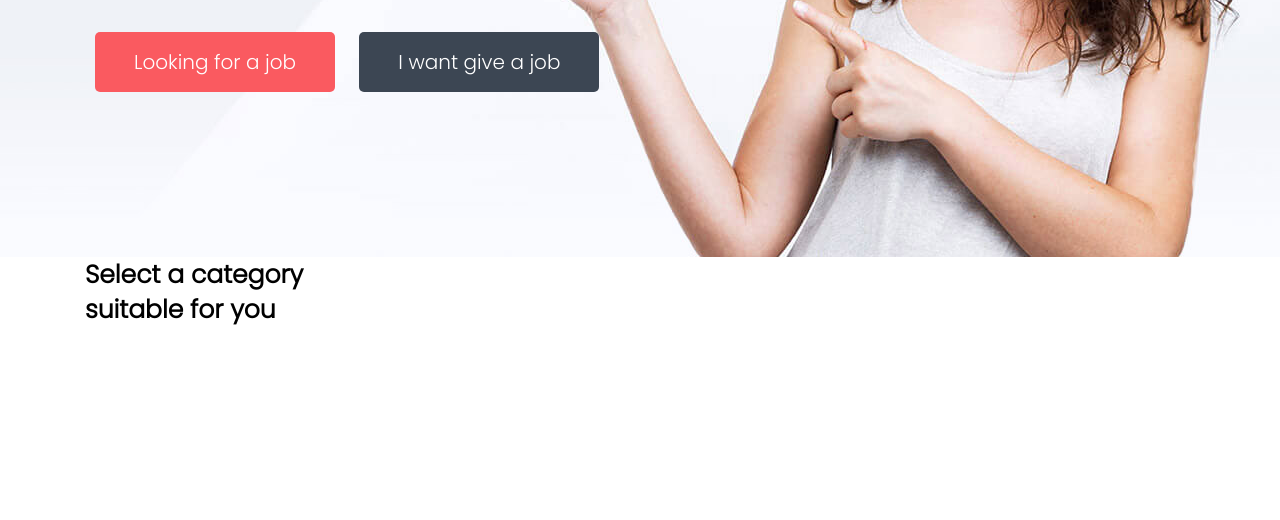
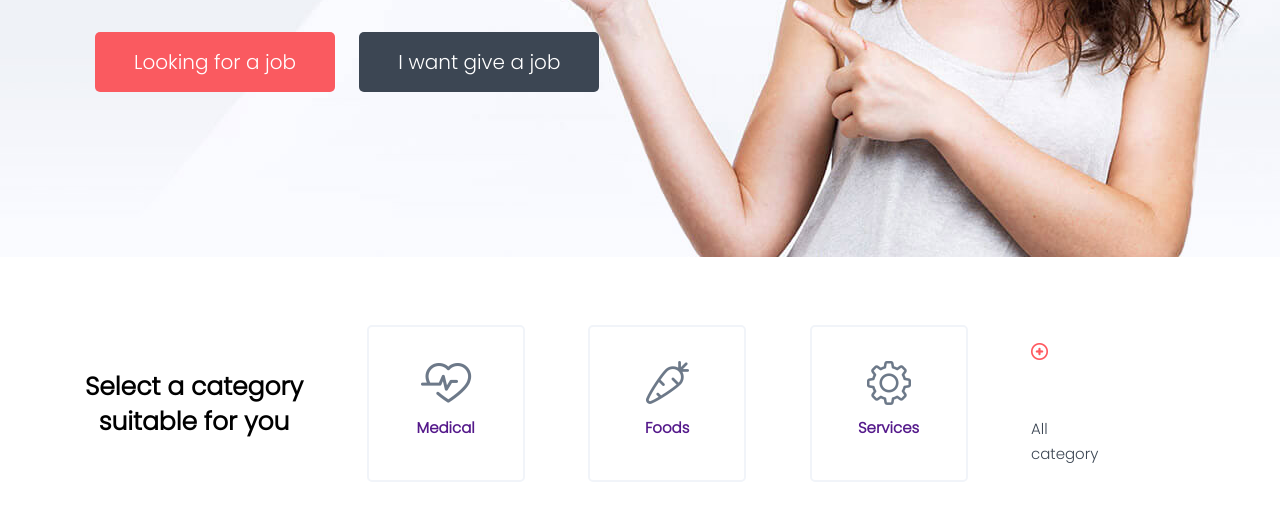
Before and after one commit to Profikusus/My-Blog-Project, a plain HTML site: page index.html in a window 1280 px wide. Shown: the part 458-978 px from the top of the page. Drawn offline with Linux system fonts and the light colour scheme.

Commit message:
додано mein menu

```diff
--- a/index.html
+++ b/index.html
@@ -59,7 +59,22 @@
                         <div class="select-category">
                             <h1>Select a category <br>suitable for you</h1>
                         </div>
-                        <a href=""></a><a href=""></a><a href=""></a>
+                        <a href="" class="btn-select-category">
+                            <img src="./images/home_employment_jobicon.png" alt="">
+                            <h6>Medical</h6>
+                        </a>
+                        <a href="" class="btn-select-category">
+                            <img src="./images/home_employment_jobicon2.png" alt="">
+                            <h6>Foods</h6>
+                        </a>
+                        <a href="" class="btn-select-category">
+                            <img src="./images/home_employment_jobicon3.png" alt="">
+                            <h6>Services</h6>
+                        </a>
+                        <div class="column-select-category">
+                            <a href=""><img src="./images/home_employment_pic1.png" alt=""></a>
+                            <a href="">All<br> category</a>
+                        </div>
                     </div>
                 </div>
             </div>
--- a/style.css
+++ b/style.css
@@ -83,8 +83,52 @@ body{
     background-color: red;
 }
 .row-select-category{
-    border: 1px white;
     height: 293px;
     line-height: 35px;
     font-size: 25px;
 }
+.main-menu{
+    display: flex;
+    justify-content: space-between;
+    align-items: center ;
+}
+.select-category{
+    display: flex;
+    height: 293px;
+    text-align: center;
+    align-items: center;
+
+}
+.btn-select-category{
+    width: 158px;
+    height: 157px;
+    text-align: center;
+    padding: 30px 30px 15px;
+    border: 2px solid #f1f4f9;
+    text-decoration: none;
+    font-size: 15px;
+    line-height: 25px;
+    border-radius: 5px;
+}
+.btn-select-category:hover{
+    border: 2px solid #ccc;
+}
+.column-select-category{
+    display: flex;
+    text-decoration: none;
+    font-size: 15px;
+    line-height: 25px;
+    flex-direction: column;
+    justify-content: space-around;
+    width: 164px;
+    height: 173px;
+    color: #3C4653;
+}
+.column-select-category img{
+    width: 17px;
+    height: 17px;
+}
+.column-select-category a {
+    text-decoration: none;
+    color: #3C4653;
+}
```
Also changed, not shown: images/home_employment_jobicon.png (added), images/home_employment_jobicon2.png (added), images/home_employment_jobicon3.png (added), images/home_employment_pic1.png (added).
